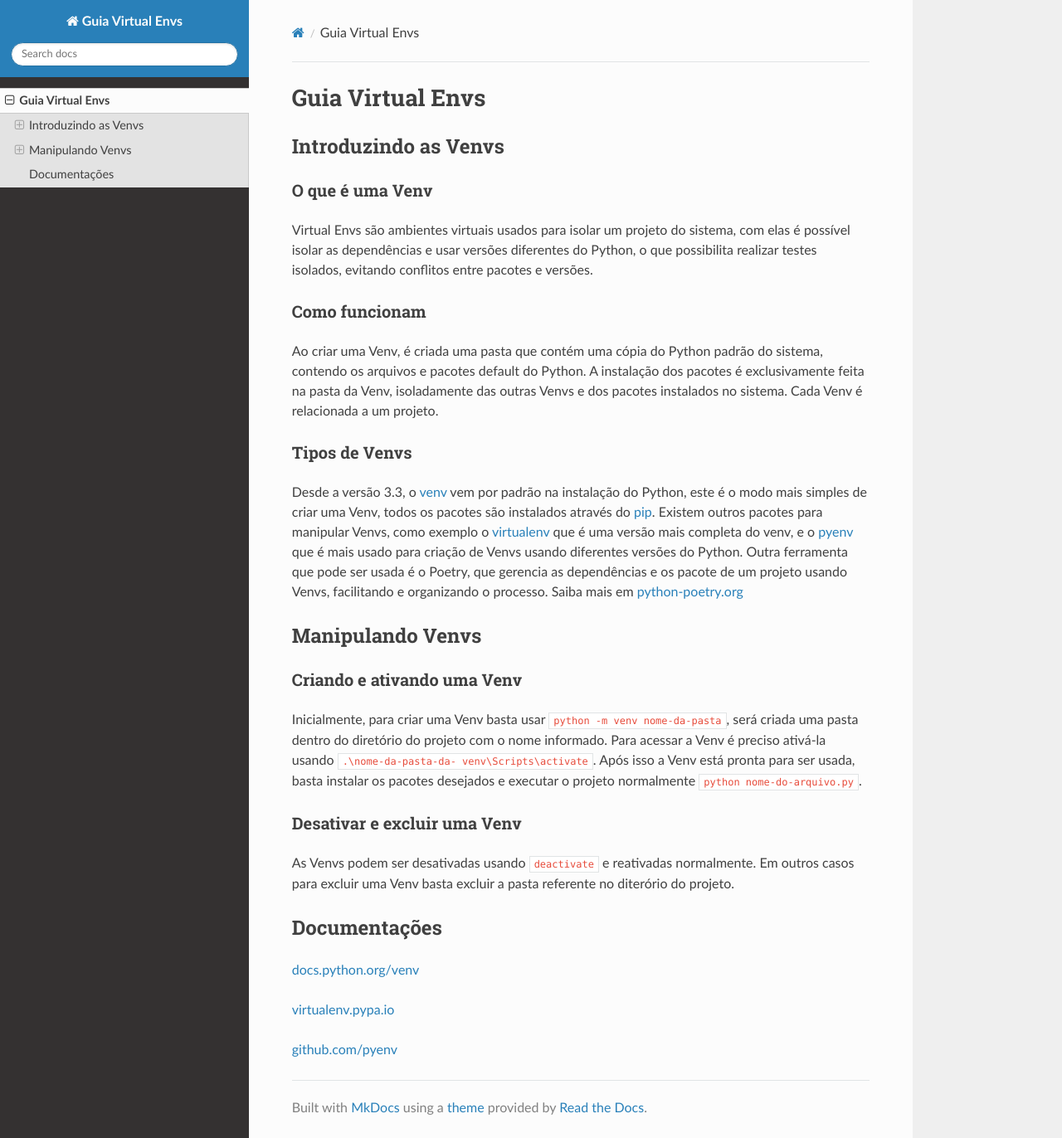
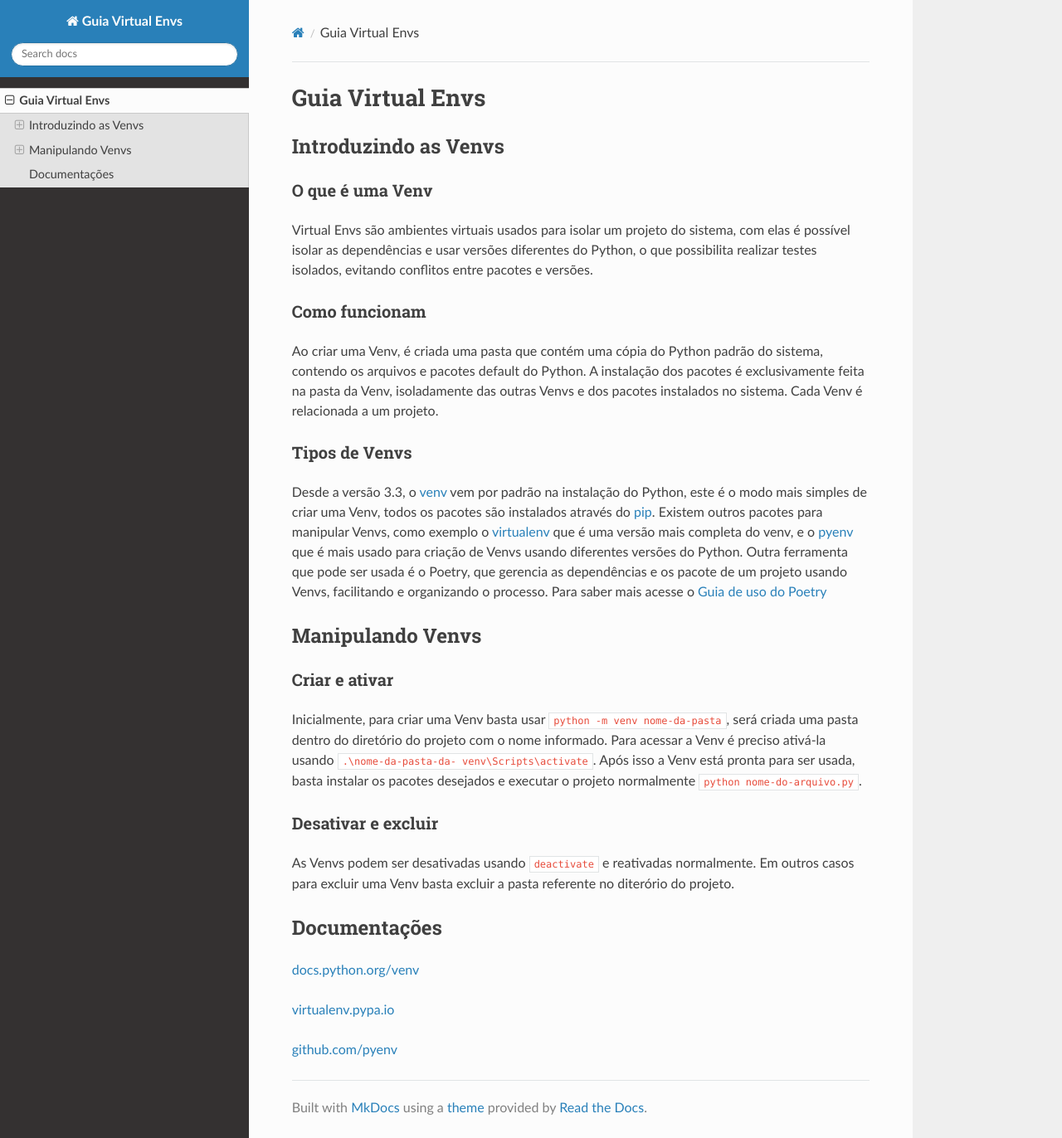
Before and after one commit to AlbertoGiannini/venvGuide.github.io, an MkDocs documentation site: the page built from docs/index.md, in a window 1280 px wide and 1372 px high. Shown: the whole window at 83% size. Built offline with MkDocs 1.6.1, drawn with Linux system fonts in a browser that asks for light colours; nearby versions of some CDN libraries.

Commit message:
Guia de uso Venvs Python

```diff
--- a/docs/index.md
+++ b/docs/index.md
@@ -9,13 +9,13 @@ Virtual Envs são ambientes virtuais usados para isolar um projeto do sistema, c
 Ao criar uma Venv, é criada uma pasta que contém uma cópia do Python padrão do sistema, contendo os arquivos e pacotes default do Python. A instalação dos pacotes é exclusivamente feita na pasta da Venv, isoladamente das outras Venvs e dos pacotes instalados no sistema. Cada Venv é relacionada a um projeto.
 
 ### Tipos de Venvs
-Desde a versão 3.3, o [venv](https://docs.python.org/3/library/venv.html) vem por padrão na instalação do Python, este é o modo mais simples de criar uma Venv, todos os pacotes são instalados através do [pip](https://pypi.org/project/pip/). Existem outros pacotes para manipular Venvs, como exemplo o [virtualenv](https://virtualenv.pypa.io/en/latest/) que é uma versão mais completa do venv, e o [pyenv](https://github.com/pyenv/pyenv) que é mais usado para criação de Venvs usando diferentes versões do Python. Outra ferramenta que pode ser usada é o Poetry, que gerencia as dependências e os pacote de um projeto usando Venvs, facilitando e organizando o processo. Saiba mais em [python-poetry.org](https://python-poetry.org/)
+Desde a versão 3.3, o [venv](https://docs.python.org/3/library/venv.html) vem por padrão na instalação do Python, este é o modo mais simples de criar uma Venv, todos os pacotes são instalados através do [pip](https://pypi.org/project/pip/). Existem outros pacotes para manipular Venvs, como exemplo o [virtualenv](https://virtualenv.pypa.io/en/latest/) que é uma versão mais completa do venv, e o [pyenv](https://github.com/pyenv/pyenv) que é mais usado para criação de Venvs usando diferentes versões do Python. Outra ferramenta que pode ser usada é o Poetry, que gerencia as dependências e os pacote de um projeto usando Venvs, facilitando e organizando o processo. Para saber mais acesse o [Guia de uso do Poetry](https://albertogiannini.github.io/poetryGuide.github.io/)
 ## Manipulando Venvs
 
-### Criando e ativando uma Venv
+### Criar e ativar
 Inicialmente, para criar uma Venv basta usar `python -m venv nome-da-pasta`, será criada uma pasta dentro do diretório do projeto com o nome informado. Para acessar a Venv é preciso ativá-la usando   `.\nome-da-pasta-da- venv\Scripts\activate`. Após isso a Venv está pronta para ser usada, basta instalar os pacotes desejados e executar o projeto normalmente `python nome-do-arquivo.py`.
 
-### Desativar e excluir uma Venv
+### Desativar e excluir
 As Venvs podem ser desativadas usando `deactivate` e reativadas normalmente. Em outros casos para excluir uma Venv basta excluir a pasta referente no diterório do projeto.
 
 ## Documentações
```
Also changed, not shown: site/index.html, site/search/search_index.json, 1 other file.
